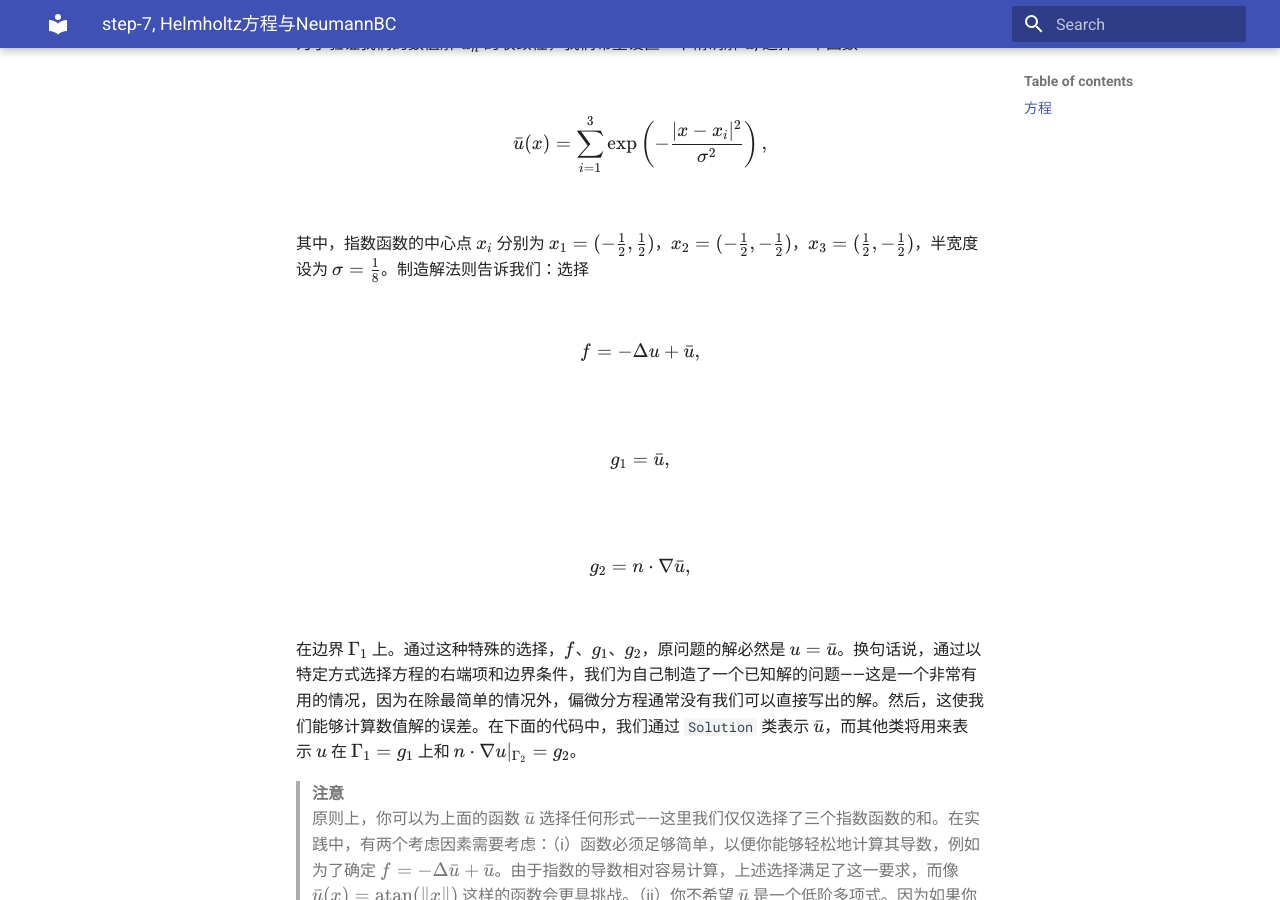
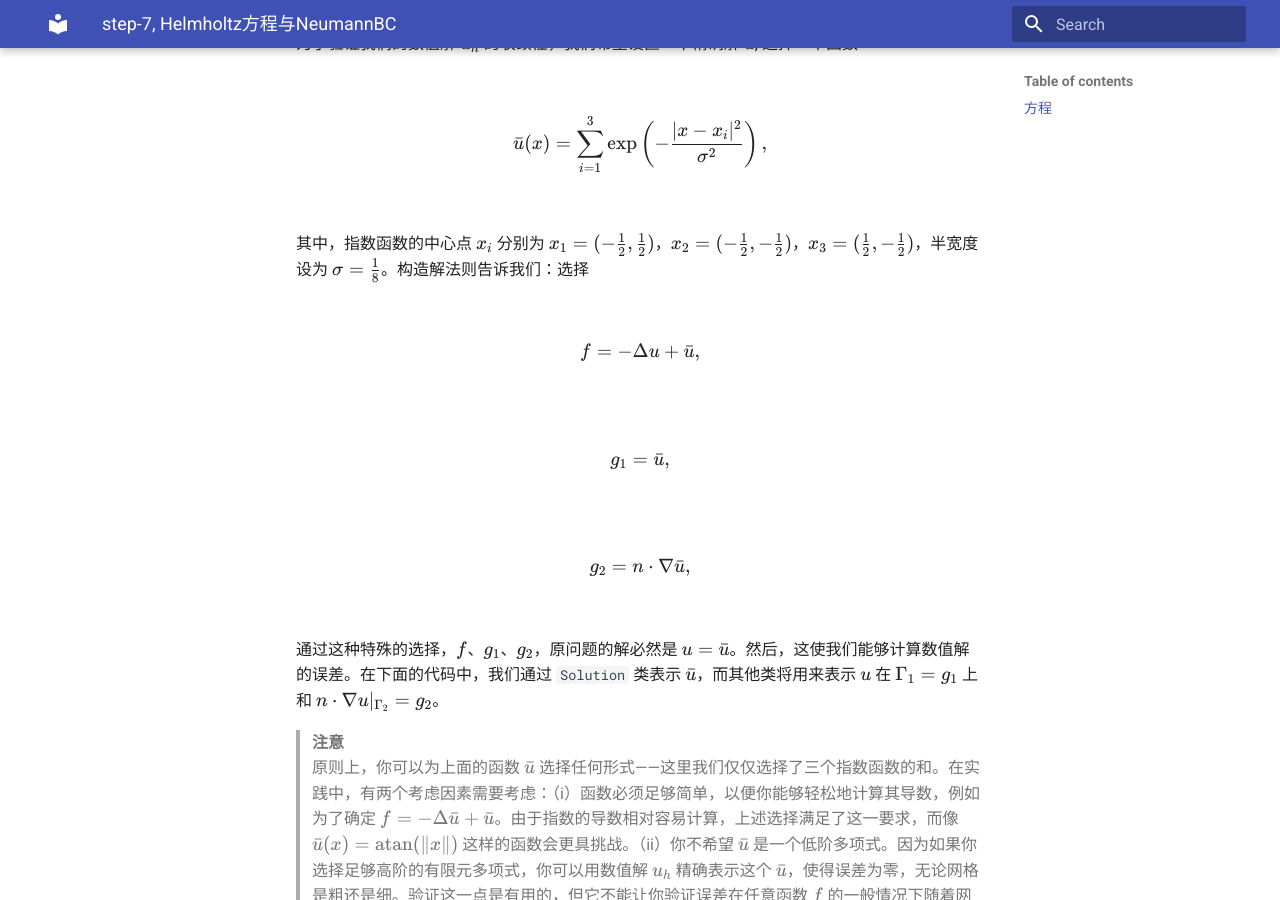
Before and after one commit to ymma98/technotes, an MkDocs documentation site: the page built from docs/FEM/dealii-07_Helmholtz方程与NeumannBC.md, in a window 1280 px wide and 900 px high, scrolled down 1976 px. Built offline with MkDocs 1.6.1 and Material for MkDocs 9.7.7, drawn with Linux system fonts in a browser that asks for light colours.

Commit message:
docs/FEM/dealii-07_Helmholtz方程与NeumannBC.md updated from https://stackedit.cn/

```diff
--- a/docs/FEM/dealii-07_Helmholtz方程与NeumannBC.md
+++ b/docs/FEM/dealii-07_Helmholtz方程与NeumannBC.md
@@ -46,7 +46,7 @@ $$ F^K_i = (\varphi_i, f)_K + (\varphi_i, g_2) \partial K \cap \Gamma_2. $$
 
 $$ \bar{u}(x) = \sum_{i=1}^{3} \exp\left( -\frac{|x - x_i|^2}{\sigma^2} \right), $$
 
-其中，指数函数的中心点 $x_i$ 分别为 $x_1 = (-\frac{1}{2}, \frac{1}{2})$，$x_2 = (-\frac{1}{2}, -\frac{1}{2})$，$x_3 = (\frac{1}{2}, -\frac{1}{2})$，半宽度设为 $\sigma = \frac{1}{8}$。制造解法则告诉我们：选择
+其中，指数函数的中心点 $x_i$ 分别为 $x_1 = (-\frac{1}{2}, \frac{1}{2})$，$x_2 = (-\frac{1}{2}, -\frac{1}{2})$，$x_3 = (\frac{1}{2}, -\frac{1}{2})$，半宽度设为 $\sigma = \frac{1}{8}$。构造解法则告诉我们：选择
 
 $$ f = -\Delta u + \bar{u}, $$
 
@@ -54,7 +54,7 @@ $$ g_1 = \bar{u}, $$
 
 $$ g_2 = n \cdot \nabla \bar{u}, $$
 
-在边界 $\Gamma_1$ 上。通过这种特殊的选择，$f$、$g_1$、$g_2$，原问题的解必然是 $u = \bar{u}$。换句话说，通过以特定方式选择方程的右端项和边界条件，我们为自己制造了一个已知解的问题——这是一个非常有用的情况，因为在除最简单的情况外，偏微分方程通常没有我们可以直接写出的解。然后，这使我们能够计算数值解的误差。在下面的代码中，我们通过 `Solution` 类表示 $\bar{u}$，而其他类将用来表示 $u$ 在 $\Gamma_1 = g_1$ 上和 $n \cdot \nabla u|_{\Gamma_2} = g_2$。
+通过这种特殊的选择，$f$、$g_1$、$g_2$，原问题的解必然是 $u = \bar{u}$。然后，这使我们能够计算数值解的误差。在下面的代码中，我们通过 `Solution` 类表示 $\bar{u}$，而其他类将用来表示 $u$ 在 $\Gamma_1 = g_1$ 上和 $n \cdot \nabla u|_{\Gamma_2} = g_2$。
 
 > **注意**
 > 原则上，你可以为上面的函数 $\bar{u}$ 选择任何形式——这里我们仅仅选择了三个指数函数的和。在实践中，有两个考虑因素需要考虑：（i）函数必须足够简单，以便你能够轻松地计算其导数，例如为了确定 $f = -\Delta \bar{u} + \bar{u}$。由于指数的导数相对容易计算，上述选择满足了这一要求，而像 $\bar{u}(x) = \text{atan}(\|x\|)$ 这样的函数会更具挑战。（ii）你不希望 $\bar{u}$ 是一个低阶多项式。因为如果你选择足够高阶的有限元多项式，你可以用数值解 $u_h$ 精确表示这个 $\bar{u}$，使得误差为零，无论网格是粗还是细。验证这一点是有用的，但它不能让你验证误差在任意函数 $f$ 的一般情况下随着网格大小 $h$ 的收敛阶次。（iii）典型的有限元误差估计假设解是平滑的，即足够平滑的域、右端项 $f$ 和边界条件。（iv）你希望所选择的解，其变化可以在你考虑的网格上被解析。例如，如果你选择 $\bar{u}(x) = \sin(1000x_1)\sin(1000x_2)$，你不应该感到惊讶，如果你没有观察到误差以预期的速度下降，直到你的网格足够精细，实际上能解析这些高频振荡，并且在每个坐标方向上有超过1000个网格单元。
```
Also changed, not shown: other parts of docs/FEM/dealii-07_Helmholtz方程与NeumannBC.md (+1 -1 lines).
